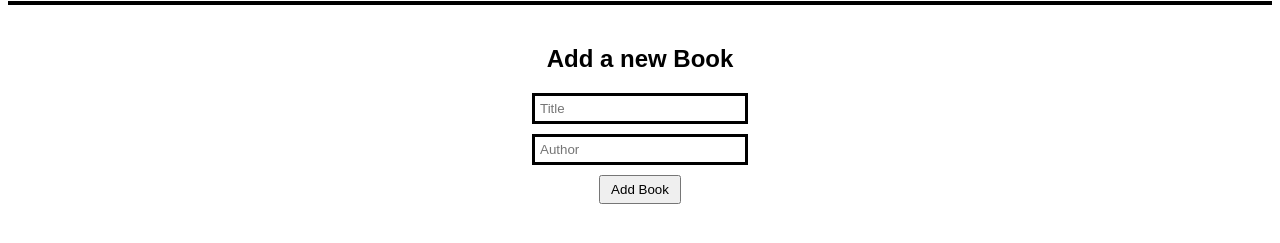
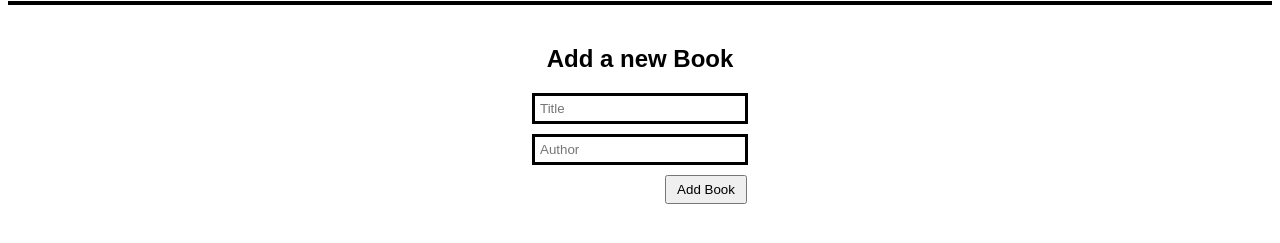
Before and after one commit to tumainimaganiko/Awesome-Book-project, a website: page index.html in a window 1280 px wide. Shown: the part 79-322 px from the top of the page. Drawn offline with Linux system fonts and the light colour scheme.

Commit message:
Modified CSS file

```diff
--- a/styles.css
+++ b/styles.css
@@ -54,6 +54,8 @@ input[type="text"] {
 
 button[type="submit"] {
   padding: 5px 10px;
+  position: relative;
+  margin-left: 132px;
 }
 
 #bookList {
```
